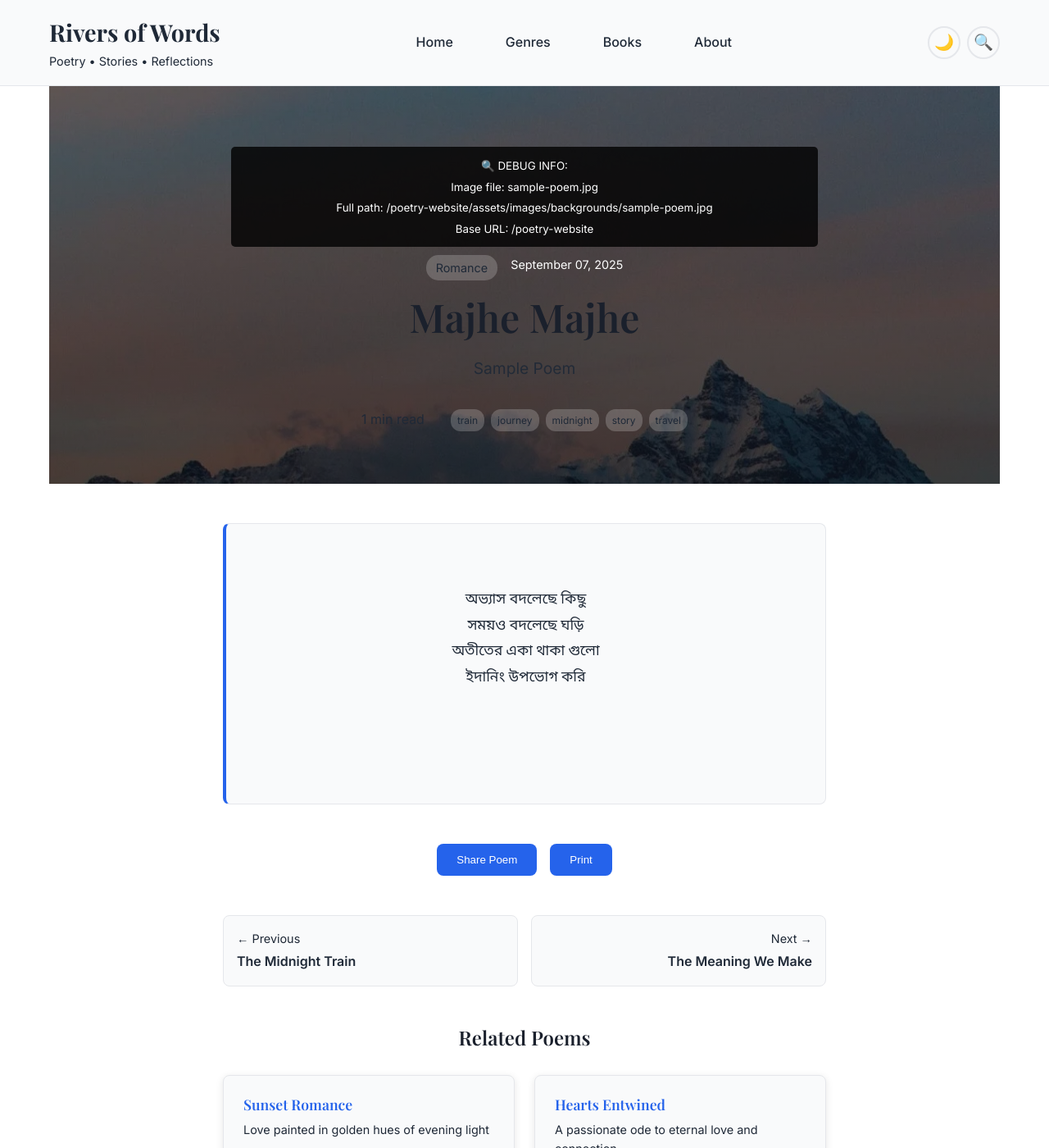
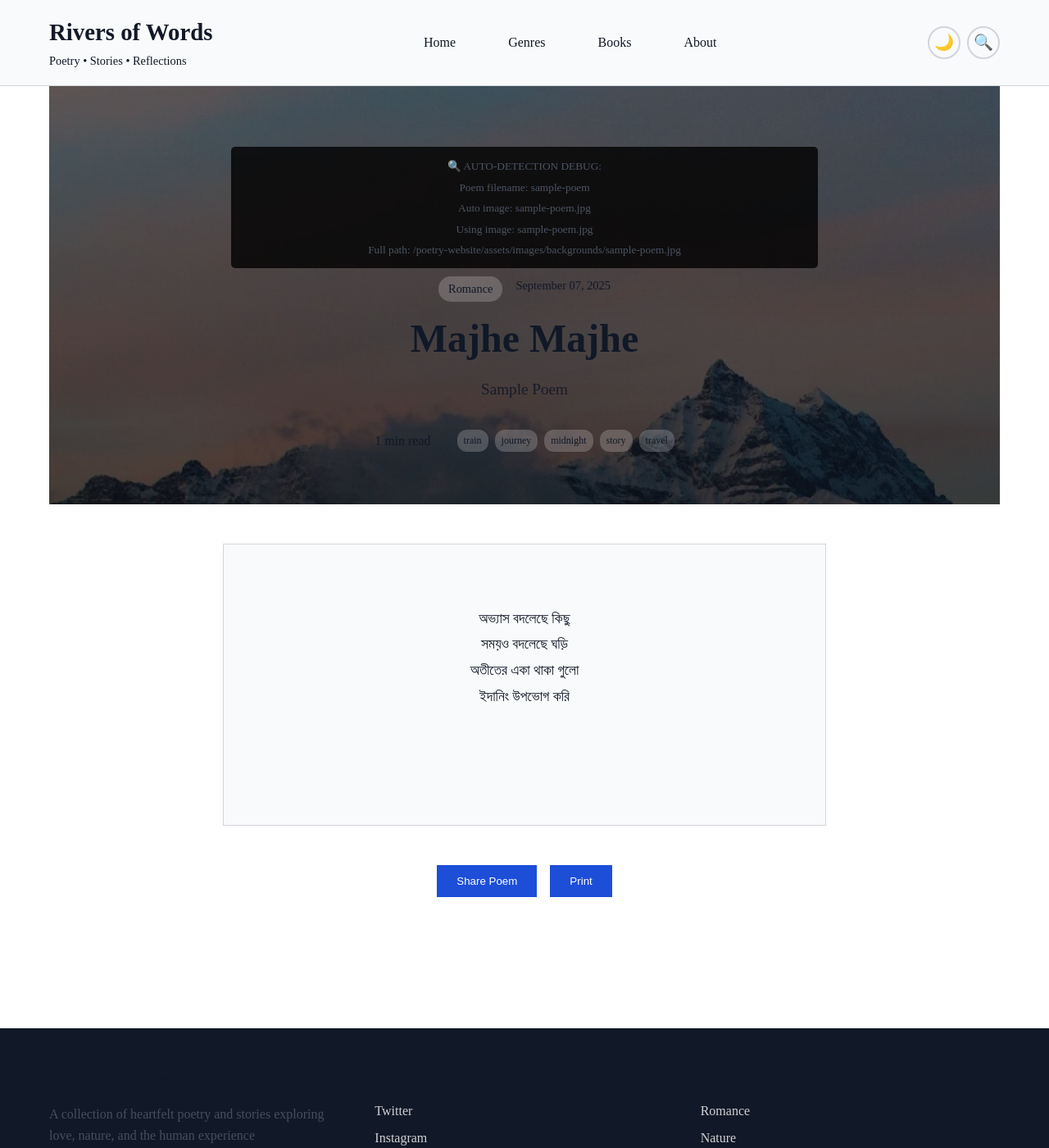
Before and after one commit to this-is-vivek/poetry-website, a Jekyll site: the page built from _poems/romance/sample-poem.md, in a window 1280 px wide and 1400 px high. Shown: the whole window at 82% size. Built offline with Jekyll 4.4.1, drawn with Linux system fonts in a browser that asks for light colours; some of the changed text lies outside the part shown.

Commit message:
Fixing Image and Background Color

```diff
--- a/_layouts/poem.html
+++ b/_layouts/poem.html
@@ -2,22 +2,24 @@
 layout: default
 ---
 
+<!-- Automatic image detection based on poem filename -->
+{%- assign poem_filename = page.path | split: '/' | last | split: '.md' | first -%}
+{%- assign auto_image = poem_filename | append: '.jpg' -%}
+{%- assign image_to_use = page.background_image | default: auto_image -%}
+
 <article class="poem-page">
     <header class="poem-header">
-        {%- if page.background_image -%}
-        <div class="poem-hero" style="background-image: linear-gradient(rgba(0,0,0,0.4), rgba(0,0,0,0.6)), url('{{ '/assets/images/backgrounds/' | append: page.background_image | relative_url }}');">
-        {%- else -%}
-        <div class="poem-hero poem-hero-default">
-        {%- endif -%}
+        <div class="poem-hero auto-image-hero" data-image="{{ image_to_use }}">
             <div class="poem-hero-content">
-                <!-- TEMPORARY DEBUG INFO -->
+                <!-- DEBUG INFO - Remove once working -->
                 <div style="background: rgba(0,0,0,0.8); padding: 10px; margin: 10px; border-radius: 5px;">
-                <small style="color: white;">
-                    🔍 DEBUG INFO:<br>
-                    Image file: {{ page.background_image }}<br>
-                    Full path: {{ "/assets/images/backgrounds/" | append: page.background_image | relative_url }}<br>
-                    Base URL: {{ site.baseurl }}
-                </small>
+                    <small style="color: white;">
+                        🔍 AUTO-DETECTION DEBUG:<br>
+                        Poem filename: {{ poem_filename }}<br>
+                        Auto image: {{ auto_image }}<br>
+                        Using image: {{ image_to_use }}<br>
+                        Full path: {{ "/assets/images/backgrounds/" | append: image_to_use | relative_url }}
+                    </small>
                 </div>
 
                 <div class="poem-meta">
@@ -42,6 +44,7 @@
         </div>
     </header>
 
+    <!-- Rest of your poem layout stays the same -->
     <div class="poem-content-wrapper">
         <div class="poem-content">
             <div class="poem-text">
@@ -51,58 +54,6 @@
             <div class="poem-actions">
                 <button class="btn-share" onclick="sharePoem()">Share Poem</button>
                 <button class="btn-print" onclick="printPoem()">Print</button>
-            </div>
-
-            <div class="poem-navigation">
-                {%- assign poems = site.poems | sort: 'date' | reverse -%}
-                {%- for poem in poems -%}
-                    {%- if poem.url == page.url -%}
-                        {%- unless forloop.first -%}
-                            {%- assign prev_index = forloop.index0 | minus: 1 -%}
-                            {%- assign prev_poem = poems[prev_index] -%}
-                        {%- endunless -%}
-                        {%- unless forloop.last -%}
-                            {%- assign next_index = forloop.index0 | plus: 1 -%}
-                            {%- assign next_poem = poems[next_index] -%}
-                        {%- endunless -%}
-                        {%- break -%}
-                    {%- endif -%}
-                {%- endfor -%}
-
-                <div class="nav-links">
-                    {%- if prev_poem -%}
-                    <a href="{{ prev_poem.url | relative_url }}" class="nav-link prev-link">
-                        <span class="nav-label">← Previous</span>
-                        <span class="nav-title">{{ prev_poem.title }}</span>
-                    </a>
-                    {%- endif -%}
-
-                    {%- if next_poem -%}
-                    <a href="{{ next_poem.url | relative_url }}" class="nav-link next-link">
-                        <span class="nav-label">Next →</span>
-                        <span class="nav-title">{{ next_poem.title }}</span>
-                    </a>
-                    {%- endif -%}
-                </div>
-            </div>
-
-            <div class="related-poems">
-                <h3>Related Poems</h3>
-                <div class="related-grid">
-                    {%- assign related_poems = site.poems | where: "genre", page.genre -%}
-                    {%- for poem in related_poems limit: 3 -%}
-                    {%- unless poem.url == page.url -%}
-                    <article class="poem-card">
-                        <h4><a href="{{ poem.url | relative_url }}">{{ poem.title }}</a></h4>
-                        <p>{{ poem.excerpt }}</p>
-                        <div class="card-meta">
-                            <span class="genre">{{ poem.genre | capitalize }}</span>
-                            <time>{{ poem.date | date: "%b %d" }}</time>
-                        </div>
-                    </article>
-                    {%- endunless -%}
-                    {%- endfor -%}
-                </div>
             </div>
         </div>
     </div>
--- a/assets/css/main.css
+++ b/assets/css/main.css
@@ -1,45 +1,59 @@
 ---
 # This ensures Jekyll processes this file
 ---
-/* IMPROVED LIGHT MODE COLORS FOR BETTER READABILITY */
+/* ROOT VARIABLES - MUCH DARKER FOR BETTER CONTRAST */
 :root {
-  /* Enhanced light mode colors */
-  --primary-color: #1a202c;        /* Much darker for better contrast */
-  --secondary-color: #2563eb;      /* More vibrant blue */
-  --accent-color: #dc2626;         /* Stronger red */
-  --text-color: #1f2937;          /* MUCH darker text - was too light! */
-  --text-light: #6b7280;          /* Darker gray for better readability */
-  --background-color: #ffffff;
-  --surface-color: #f9fafb;
-  --border-color: #e5e7eb;
-  --shadow: 0 2px 10px rgba(0, 0, 0, 0.1);
-  --shadow-hover: 0 5px 20px rgba(0, 0, 0, 0.15);
-  --font-display: 'Playfair Display', serif;
-  --font-body: 'Inter', sans-serif;
-  --border-radius: 8px;
-  --transition: all 0.3s ease;
+  --primary-color: #111827 !important;      /* Nearly black */
+  --secondary-color: #1d4ed8 !important;    /* Strong blue */
+  --accent-color: #dc2626 !important;       /* Strong red */
+  --text-color: #111827 !important;         /* Nearly black text */
+  --text-light: #4b5563 !important;         /* Much darker gray */
+  --background-color: #ffffff !important;
+  --surface-color: #f9fafb !important;
+  --border-color: #d1d5db !important;
 }
 
-/* FORCE BETTER TEXT CONTRAST */
-body {
-  color: var(--text-color) !important;
-  font-weight: 400;
+/* FORCE TEXT COLORS - OVERRIDE EVERYTHING */
+html, body {
+  color: #111827 !important;
+  font-weight: 400 !important;
+  background-color: #ffffff !important;
 }
 
 h1, h2, h3, h4, h5, h6 {
-  color: var(--primary-color) !important;
-  font-weight: 600;
+  color: #111827 !important;
+  font-weight: 600 !important;
 }
 
-p, li, span {
-  color: var(--text-color) !important;
+p, span, div, li, td, th, label, input, textarea {
+  color: #111827 !important;
 }
 
+.text-light, .poem-card-meta, .footer-section p,
+.poem-card p, .search-result p, .date, small {
+  color: #4b5563 !important;
+  font-weight: 500 !important;
+}
+
+/* POEM TEXT CONTENT */
 .poem-text {
-  color: var(--text-color) !important;
-  background-color: var(--surface-color) !important;
-  border: 1px solid var(--border-color);
-  font-weight: 400;
+  color: #111827 !important;
+  background-color: #f9fafb !important;
+  border: 1px solid #d1d5db !important;
+  font-weight: 400 !important;
+}
+
+/* AUTOMATIC IMAGE BACKGROUND */
+.auto-image-hero {
+  background-size: cover;
+  background-position: center;
+  background-repeat: no-repeat;
+  padding: 4rem 0;
+  color: white;
+  text-align: center;
+  position: relative;
+  min-height: 400px;
+  background: linear-gradient(135deg, #1d4ed8, #111827);
 }
 
 /* Dark theme */
--- a/assets/js/main.js
+++ b/assets/js/main.js
@@ -413,6 +413,32 @@
     });
 });
 
+document.addEventListener('DOMContentLoaded', function() {
+    const heroElements = document.querySelectorAll('.auto-image-hero[data-image]');
+
+    heroElements.forEach(hero => {
+        const imageName = hero.getAttribute('data-image');
+        if (imageName && imageName.trim() !== '') {
+            const baseUrl = getBaseUrl();
+            const imagePath = baseUrl + '/assets/images/backgrounds/' + imageName;
+
+            // Test if image exists
+            const img = new Image();
+            img.onload = function() {
+                console.log('✅ Image loaded successfully:', imagePath);
+                hero.style.backgroundImage = `linear-gradient(rgba(0,0,0,0.4), rgba(0,0,0,0.6)), url('${imagePath}')`;
+                hero.classList.add('has-background-image');
+            };
+            img.onerror = function() {
+                console.log('❌ Image not found:', imagePath);
+                hero.style.background = 'linear-gradient(135deg, var(--secondary-color), var(--primary-color))';
+                hero.classList.add('no-background-image');
+            };
+            img.src = imagePath;
+        }
+    });
+});
+
 // Add search result styling
 const searchStyle = document.createElement('style');
 searchStyle.textContent = `
```
Also changed, not shown: other parts of _layouts/poem.html (+1 -1 lines).
